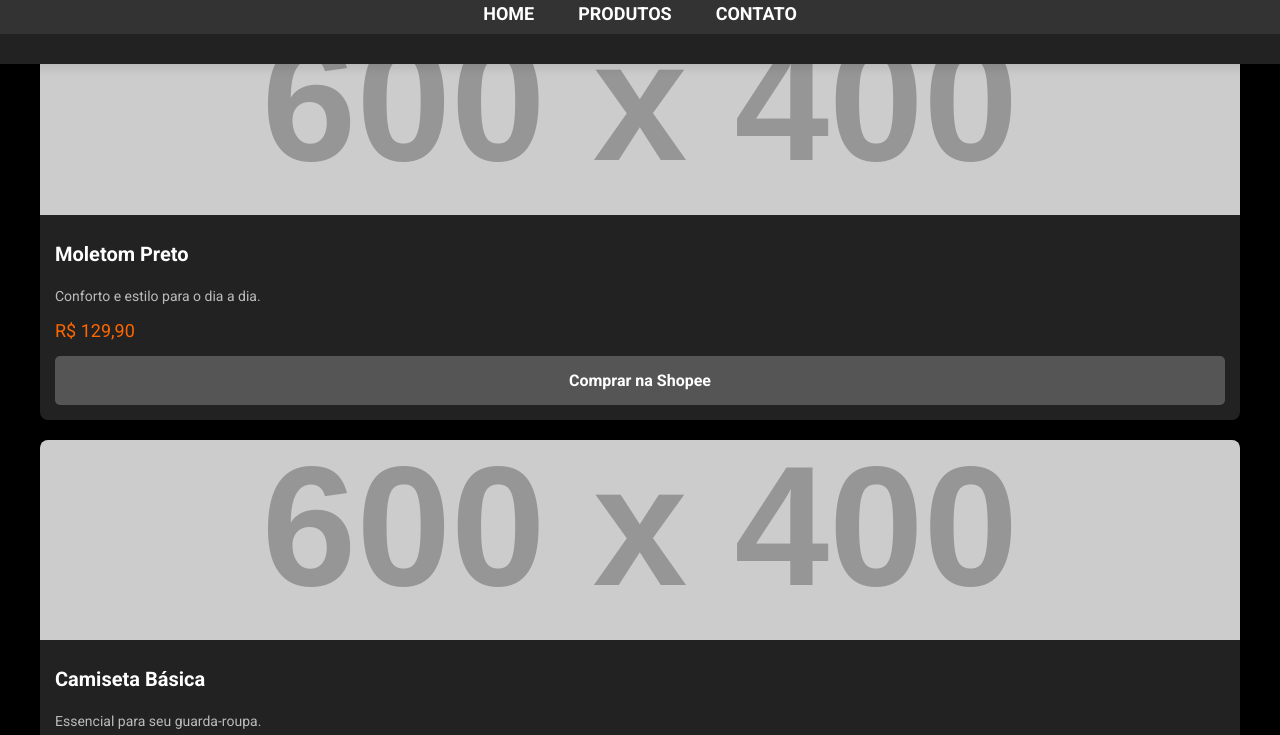
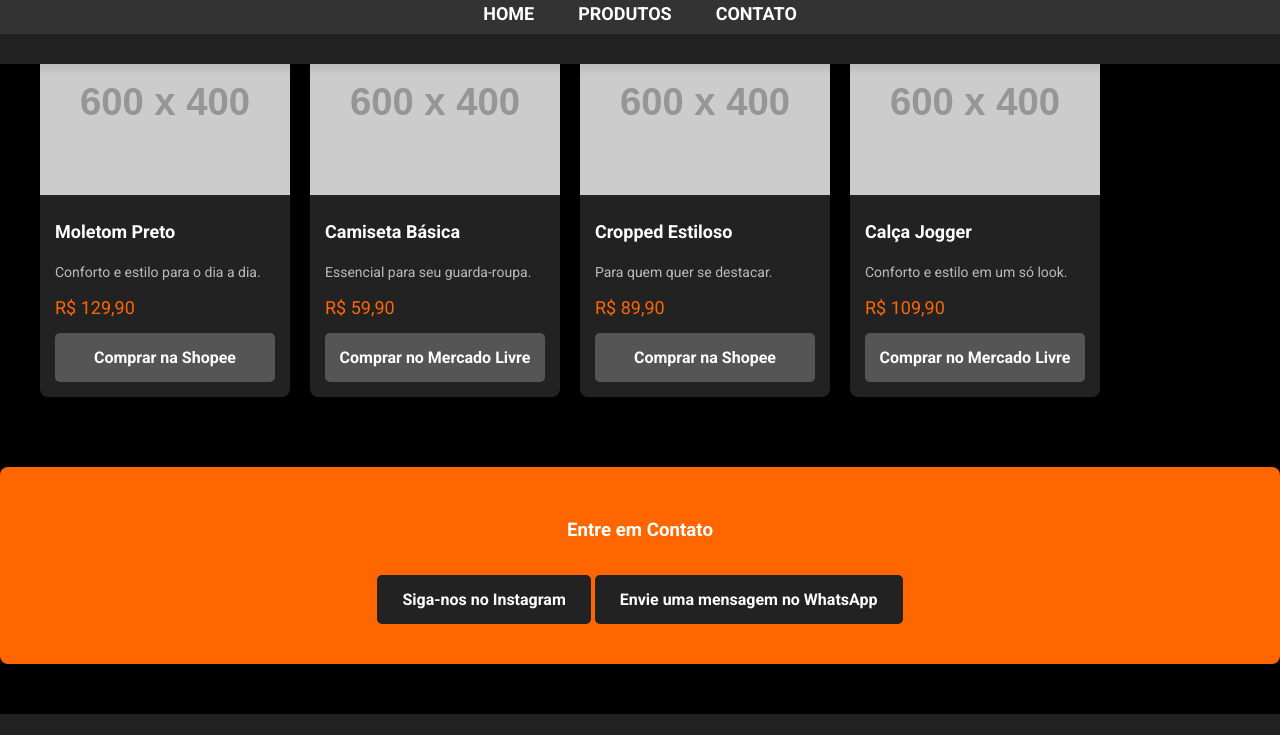
Before and after one commit to loja-Atako/Atako, a plain HTML site: page index.html in a window 1280 px wide. Both pictures are taken after a click on the link "CONTATO". Shown: the part 65-800 px from the top of the page. Drawn offline with nearby package versions, Linux system fonts and the light colour scheme; placeholder pictures from the web are drawn by us.

Commit message:
Update index.html

```diff
--- a/index.html
+++ b/index.html
@@ -4,7 +4,7 @@
   <meta charset="UTF-8">
   <meta name="viewport" content="width=device-width, initial-scale=1.0">
   <title>ATAKO - Loja Online</title>
-  <link href="https://fonts.googleapis.com/css2?family=Roboto:wght@400;500;700&family=Open+Sans:wght@300;400;600&display=swap" rel="stylesheet"> <!-- Google Fonts -->
+  <link href="https://fonts.googleapis.com/css2?family=Roboto:wght@400;500;700&family=Open+Sans:wght@300;400;600&display=swap" rel="stylesheet">
   <link rel="stylesheet" href="https://cdnjs.cloudflare.com/ajax/libs/font-awesome/6.0.0-beta3/css/all.min.css"> <!-- Link para o Font Awesome -->
   <style>
     body {
@@ -40,11 +40,11 @@
       color: #ccc;
     }
     nav {
-      background: #333; /* Fundo escuro para o menu */
+      background: #333;
       padding: 5px 0; /* Reduzir o padding para aproximar mais ao topo */
       text-align: center;
       position: fixed;
-      top: 60px; /* Ajustar a posição do menu */
+      top: 60px;
       width: 100%;
       z-index: 1000;
     }
@@ -60,11 +60,13 @@
       color: #ff6600; /* Cor laranja ao passar o mouse */
     }
     .container {
-      display: block; /* Produtos em coluna única */
+      display: flex; /* Alinha os produtos na horizontal */
+      justify-content: left; /* Alinha os produtos à esquerda */
       gap: 20px;
       padding: 30px;
       max-width: 1200px;
       margin: 0 auto;
+      flex-wrap: wrap; /* Permite que os produtos se ajustem para a próxima linha, se necessário */
     }
     .product-card {
       background: #222;
@@ -72,18 +74,19 @@
       overflow: hidden;
       box-shadow: 0 4px 10px rgba(0,0,0,0.1);
       transition: transform 0.3s;
+      width: 250px; /* Largura reduzida para os cards de produto */
       margin-bottom: 20px; /* Espaçamento entre os produtos */
     }
     .product-card img {
       width: 100%;
-      height: 200px;
+      height: 180px; /* Ajusta a altura da imagem */
       object-fit: cover;
     }
     .product-card:hover {
       transform: scale(1.05);
     }
     .product-card h3 {
-      font-size: 20px;
+      font-size: 18px;
       margin: 15px;
     }
     .product-card p {
@@ -98,7 +101,7 @@
     }
     .btn {
       display: block;
-      background: #555; /* Cor de fundo mais neutra nos botões */
+      background: #555;
       color: white;
       text-align: center;
       padding: 12px;
@@ -151,7 +154,7 @@
 </head>
 <body>
   <header>
-    <h1>ATAKO</h1> <!-- Nome da loja agora no topo, à esquerda -->
+    <h1>ATAKO</h1>
     <p>Moda e estilo para você</p>
   </header>
 
@@ -206,3 +209,17 @@
   <footer>
     <p>© 2025 ATAKO - Todos os direitos reservados</p> <!-- Rodapé com a informação de direitos reservados -->
   </footer>
+
+  <script>
+    // Função para alternar a visibilidade da seção de Contato
+    function toggleContact() {
+      var contactSection = document.getElementById('contact-section');
+      if (contactSection.style.display === "none" || contactSection.style.display === "") {
+        contactSection.style.display = "block";
+      } else {
+        contactSection.style.display = "none";
+      }
+    }
+  </script>
+</body>
+</html>
```
